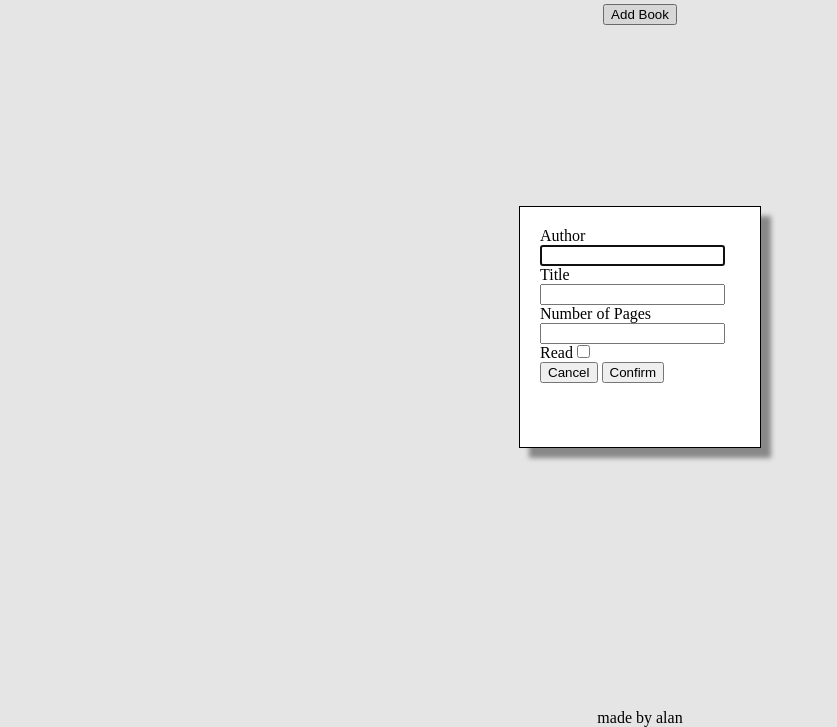
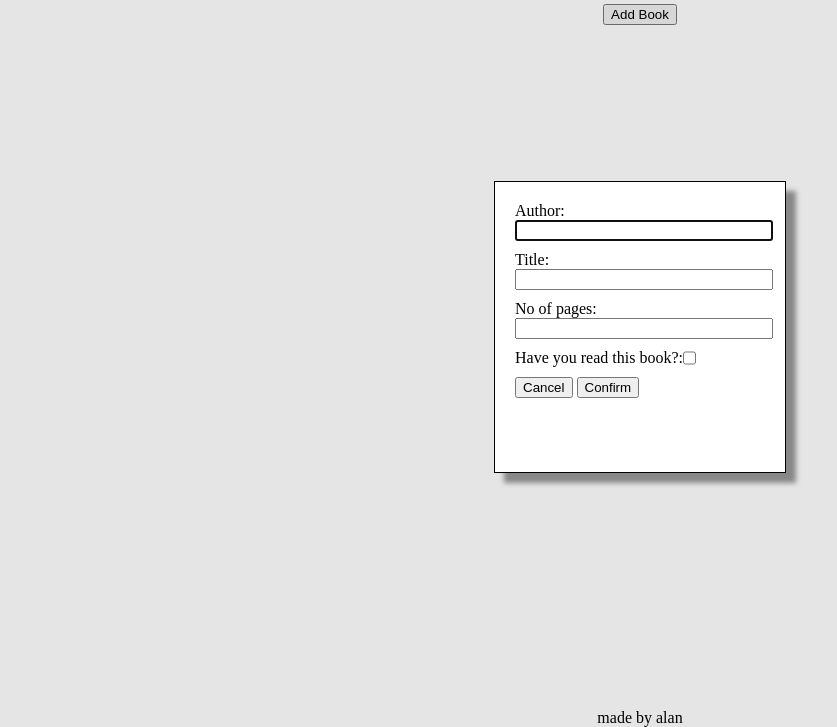
Before and after one commit to alanantony24/odin-library, a plain HTML site: page index.html in a window 1280 px wide. Both pictures are taken after a click on the button "Add Book". Shown: the part 73-800 px from the top of the page, without its empty margins (0-837 px from the left). Drawn offline with Linux system fonts and the light colour scheme.

Commit message:
fixed dialog box styling

```diff
--- a/index.css
+++ b/index.css
@@ -1,5 +1,23 @@
 * {
     margin: 0;
+}
+
+ul {
+    list-style-type: none;
+    text-decoration: none;
+    padding: 0;
+}
+
+li {
+    margin-bottom: 10px;
+}
+
+input[type="text"] {
+    width: 100%;
+}
+
+input[type="number"] {
+    width: 100%;
 }
 
 .mainContainer {
@@ -12,12 +30,17 @@
     top: 50%;
     left: 50%;
     transform: translate(-50%, -50%);
-    width: 200px;
-    height: 200px;
+    width: 250px;
+    height: 250px;
     background-color: white;
     padding: 20px;
     border: 1px solid black;
     box-shadow: 10px 10px 5px #888888;
+}
+
+.readBook {
+    display: flex;
+    flex-direction: row;
 }
 
 .navigationContainer {
--- a/index.html
+++ b/index.html
@@ -18,24 +18,25 @@
         <!-- A modal dialog containing a form -->
         <dialog id="bookDialog">
           <form>
-            <p>
-              <label>
-                Author
-              </label>
-              <input type="text">
-              <label>
-                Title
-              </label>
-              <input type="text">
-              <label>
-                Number of Pages
-              </label>
-              <input type="number">
-              <label>
-                Read
-              </label>
-              <input type="checkbox">
-            </p>
+            <ul>
+              <li>
+                <label for="author">Author:</label>
+                <input type="text" id="author" name="author">
+              </li>
+              <li>
+                <label for="author">Title:</label>
+                <input type="text" id="title" name="title">
+              </li>
+              <li>
+                <label for="author">No of pages:</label>
+                <input type="number" id="pages" name="pages">
+              </li>
+              <li class="readBook">
+                <label for="author">Have you read this book?:</label>
+                <input type="checkbox" id="read" name="read">
+              </li>
+            </ul>
+
             <div>
               <button value="cancel" formmethod="dialog">Cancel</button>
               <button id="confirmBtn" value="default">Confirm</button>
```
